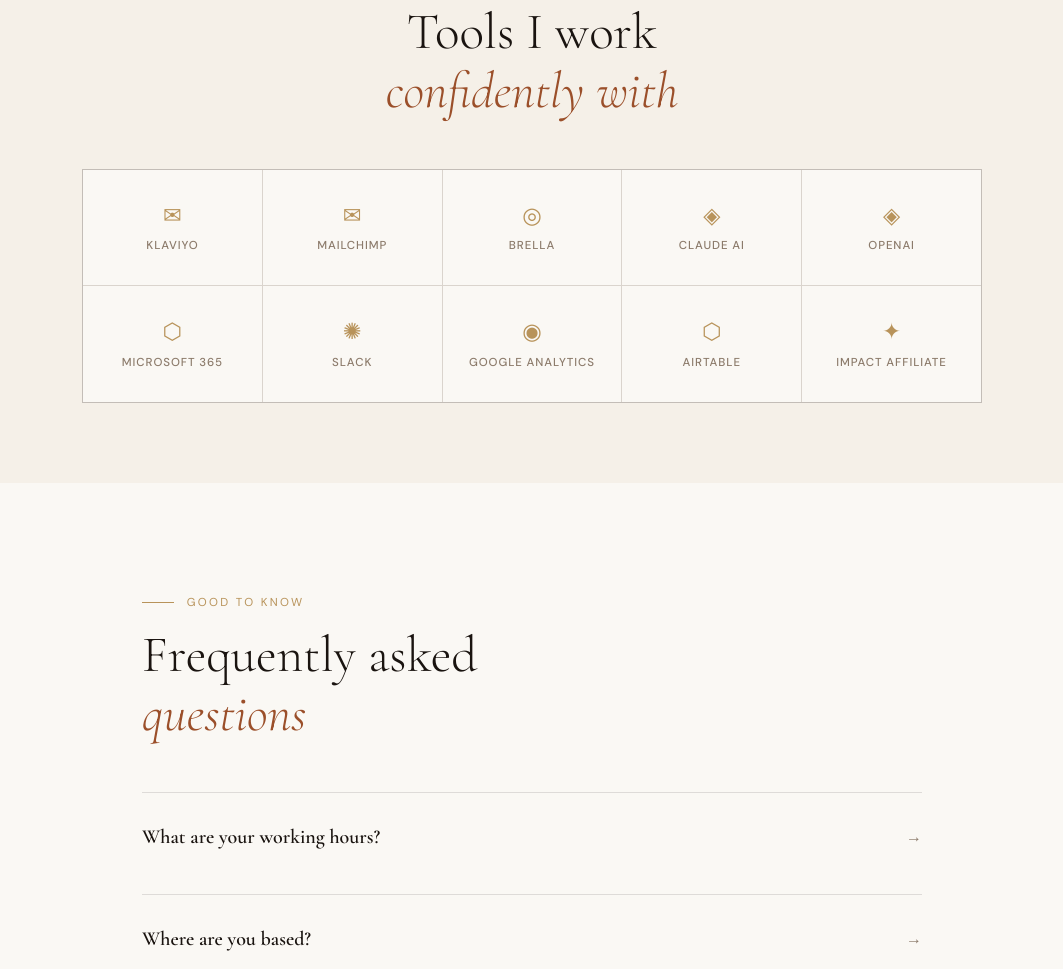
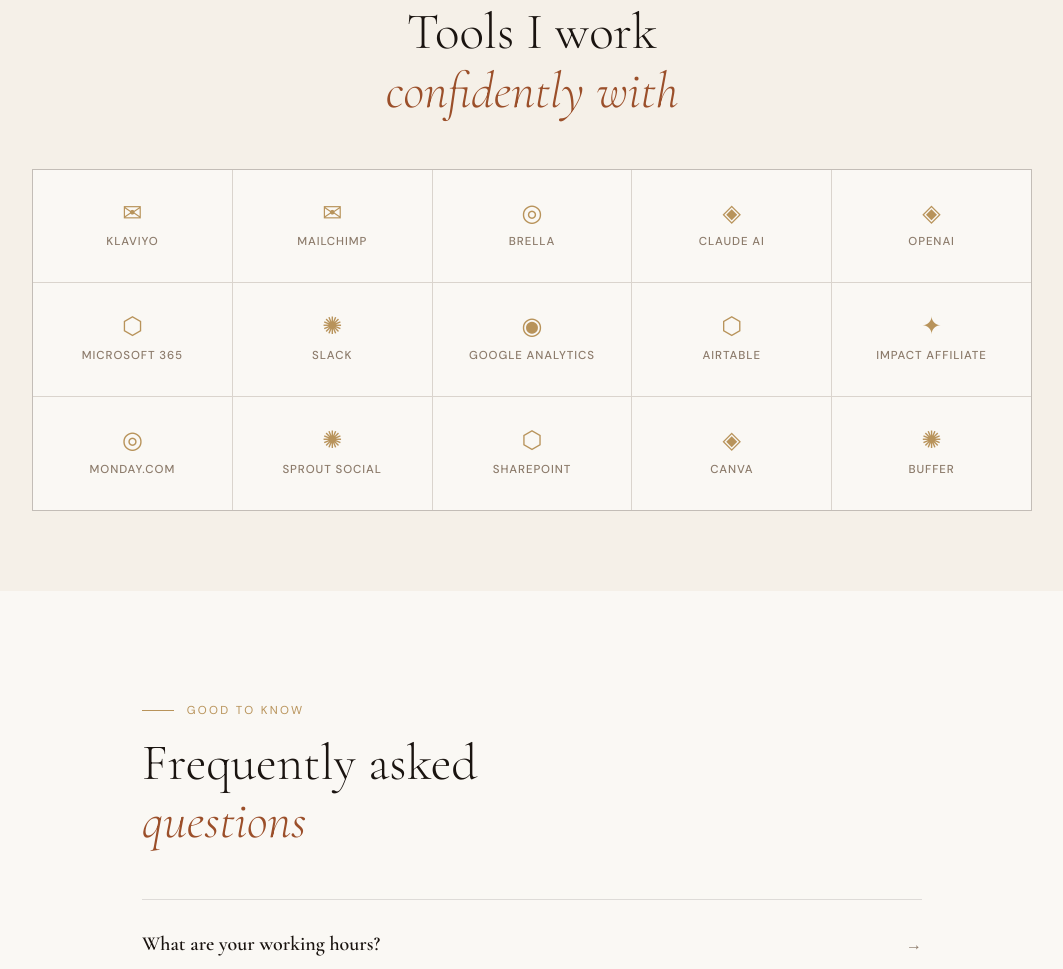
Before and after one commit to ashleighseymour/ashleighseymour, a plain HTML site: page index.html in a window 1280 px wide. Shown: the part 4948-5917 px from the top of the page, without its empty margins (108-1171 px from the left). Drawn offline with nearby package versions, Linux system fonts and the light colour scheme.

Commit message:
Add files via upload

```diff
--- a/index.html
+++ b/index.html
@@ -862,24 +862,29 @@
     gap: 1px;
     background: var(--line);
     border: 1px solid var(--line);
-    max-width: 900px;
+    max-width: 1000px;
     margin: 0 auto;
   }
 
   .tool-card {
     background: var(--warm-white);
-    padding: 2rem 1rem;
+    padding: 2rem 1.5rem;
     text-align: center;
     transition: background 0.25s;
+    display: flex;
+    flex-direction: column;
+    align-items: center;
+    justify-content: center;
+    gap: 0.6rem;
   }
 
   .tool-card:hover { background: var(--cream); }
 
   .tool-icon {
-    font-size: 1.4rem;
+    font-size: 1.5rem;
     color: var(--gold);
-    margin-bottom: 0.6rem;
     font-family: 'Cormorant Garamond', serif;
+    line-height: 1;
   }
 
   .tool-name {
@@ -888,9 +893,14 @@
     text-transform: uppercase;
     color: var(--taupe);
     font-weight: 500;
+    line-height: 1.3;
   }
 
   /* ── FAQ ── */
+  @media (max-width: 1100px) {
+    .tools-grid { grid-template-columns: repeat(4, 1fr); }
+  }
+
   @media (max-width: 900px) {
     nav { padding: 1.2rem 1.5rem; }
     .nav-links { display: none; }
@@ -923,7 +933,9 @@
     .contact-links { flex-direction: column; align-items: center; }
     footer { padding: 1.5rem 1.5rem; flex-direction: column; gap: 0.5rem; text-align: center; }
     .hero-name { font-size: 3rem; }
-    .tools-grid { grid-template-columns: repeat(2, 1fr); }
+    .tools-grid { grid-template-columns: repeat(3, 1fr); }
+    #tools { padding: 4rem 1.5rem !important; }
+    #faq { padding: 4rem 1.5rem !important; }
     .hero-actions { flex-direction: column; align-items: flex-start; gap: 1rem; }
   }
 
@@ -1292,6 +1304,26 @@
       <div class="tool-icon">✦</div>
       <div class="tool-name">Impact Affiliate</div>
     </div>
+    <div class="tool-card">
+      <div class="tool-icon">◎</div>
+      <div class="tool-name">Monday.com</div>
+    </div>
+    <div class="tool-card">
+      <div class="tool-icon">✺</div>
+      <div class="tool-name">Sprout Social</div>
+    </div>
+    <div class="tool-card">
+      <div class="tool-icon">⬡</div>
+      <div class="tool-name">SharePoint</div>
+    </div>
+    <div class="tool-card">
+      <div class="tool-icon">◈</div>
+      <div class="tool-name">Canva</div>
+    </div>
+    <div class="tool-card">
+      <div class="tool-icon">✺</div>
+      <div class="tool-name">Buffer</div>
+    </div>
   </div>
 </section>
 
```
